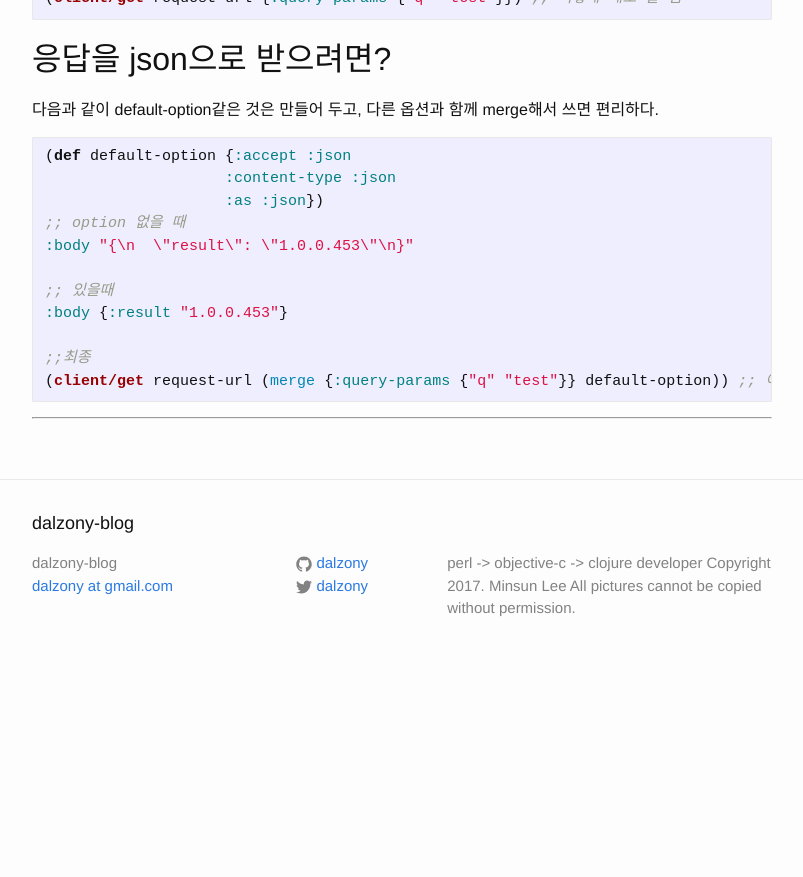
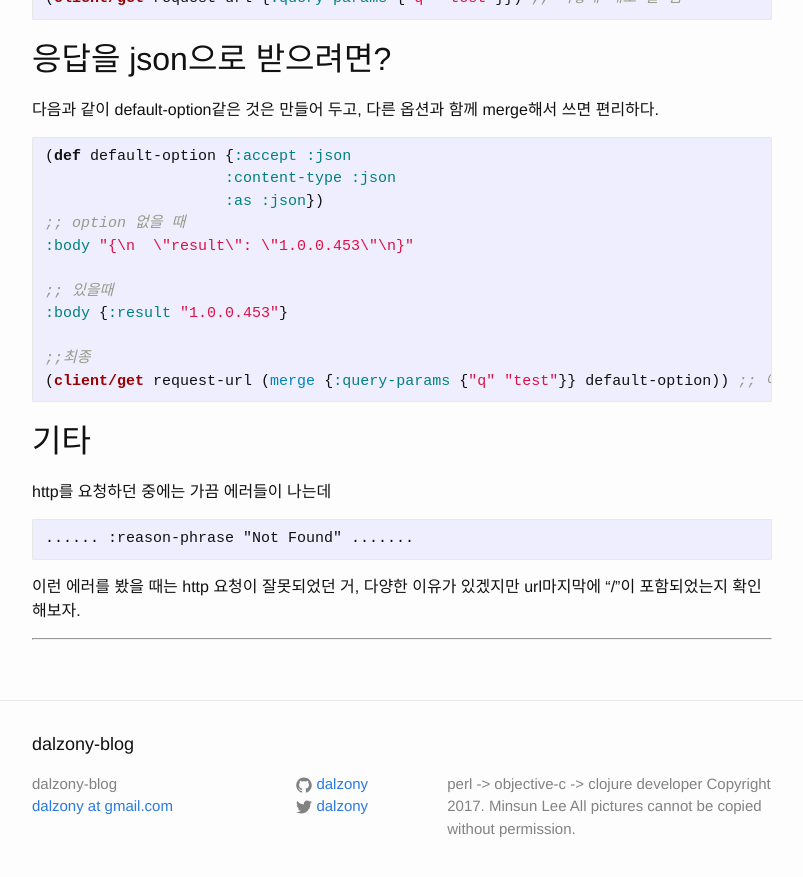
Before and after one commit to dalzony/dalzony.github.io, a Jekyll site: the page built from _posts/2016-07-06-clj-http.markdown, in a window 1280 px wide and 900 px high, scrolled down 617 px. Shown: the top 877 px of the window, without its empty margins (238-1041 px from the left). Built offline with Jekyll 4.4.1, drawn with Linux system fonts in a browser that asks for light colours; comment, search, counter and statistics services are not loaded; before the commit the page ends 1297 px from its top, so only the background shows below that.

Commit message:
내용 추가

````diff
--- a/_posts/2016-07-06-clj-http.markdown
+++ b/_posts/2016-07-06-clj-http.markdown
@@ -44,6 +44,18 @@ date: "2016-07-06 23:44"
 (client/get request-url (merge {:query-params {"q" "test"}} default-option)) ;; 이렇게 하면 잘 됨
 ```
 
+
+## 기타
+
+http를 요청하던 중에는 가끔 에러들이 나는데
+
+```
+...... :reason-phrase "Not Found" .......
+```
+
+이런 에러를 봤을 때는 http 요청이 잘못되었던 거,
+다양한 이유가 있겠지만 url마지막에 "/"이 포함되었는지 확인해보자.
+
 -------
 
 [clj-http]: https://github.com/dakrone/clj-http
````
